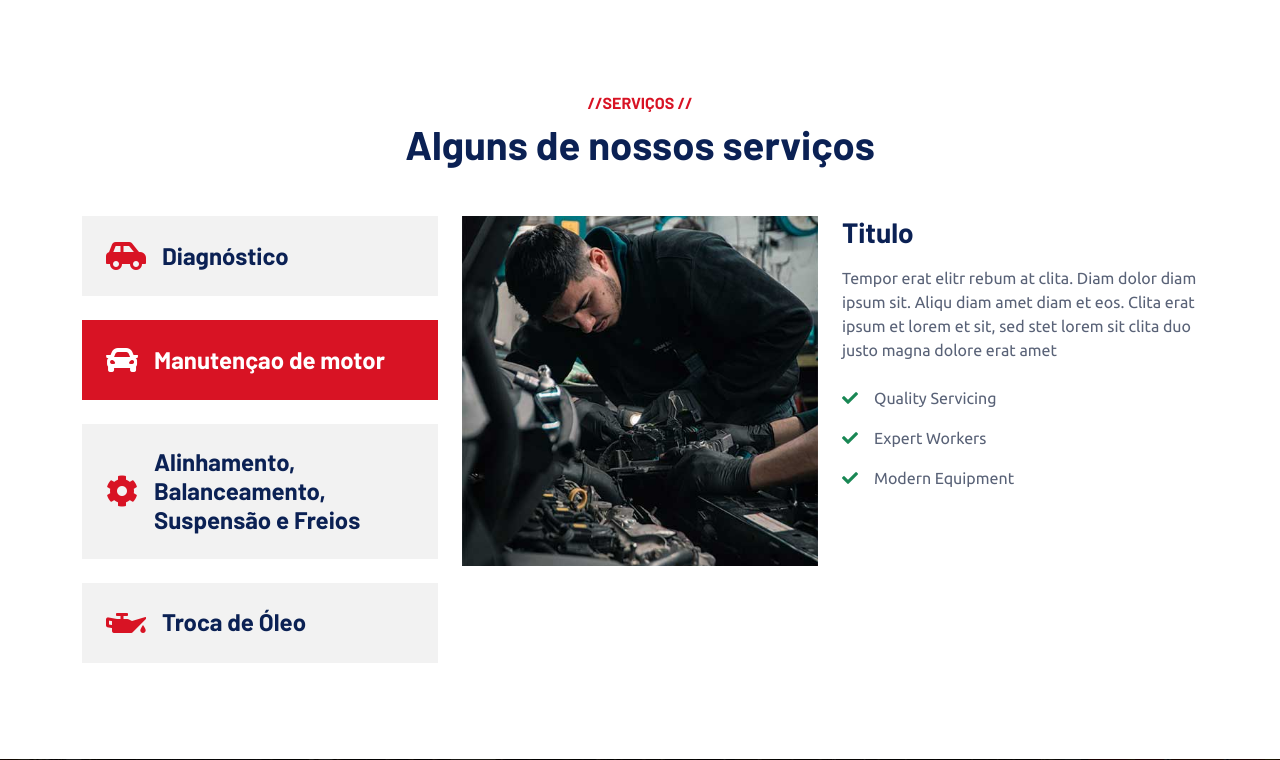
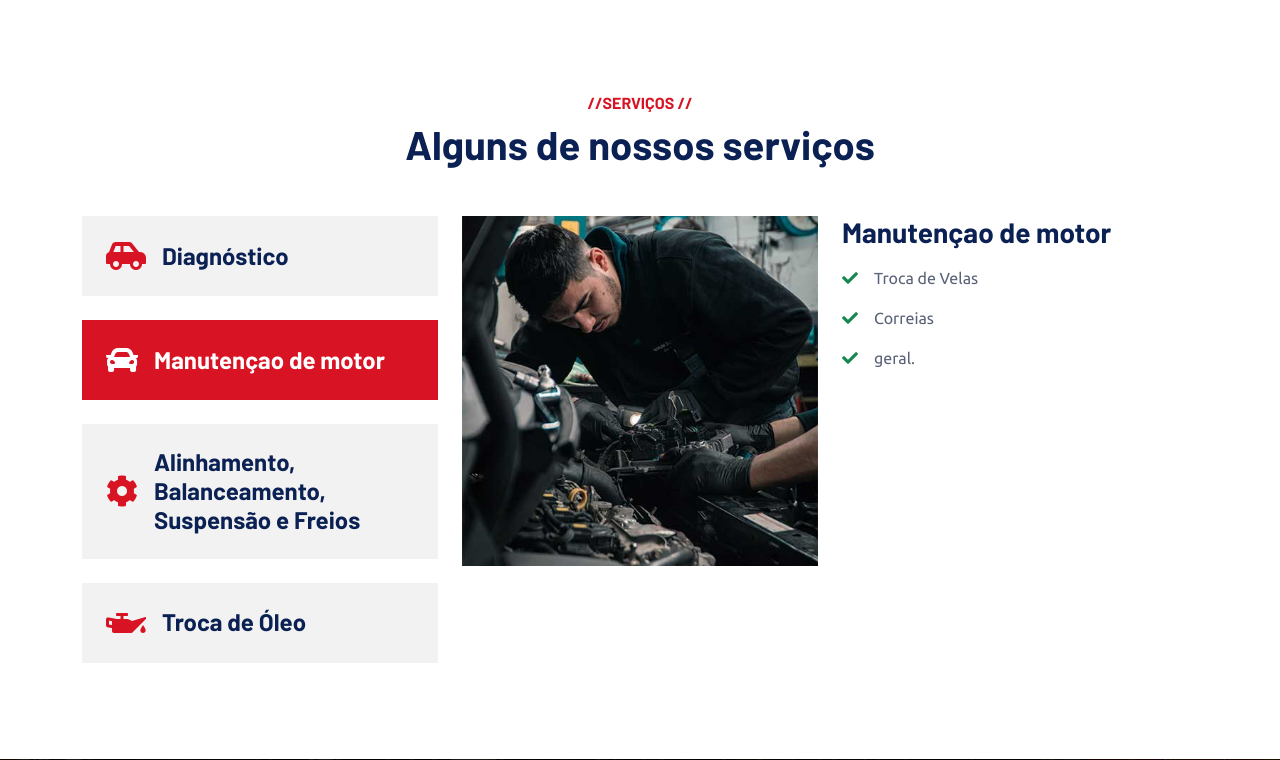
Before and after one commit to manautocenter/site, a plain HTML site: page index.html in a window 1280 px wide. Both pictures are taken after a click on the button "Manutençao de motor". Shown: the part 1243-2003 px from the top of the page. Drawn offline with nearby package versions, Linux system fonts and the light colour scheme.

Commit message:
Update index.html

```diff
--- a/index.html
+++ b/index.html
@@ -210,10 +210,10 @@
                         </div>
                                 </div>
                                 <div class="col-md-6">
-                                    <h3 class="mb-3">Titulo</h3>
+                                    <h3 class="mb-3">Diagnóstico</h3>
                                     <p class="mb-4">Tempor erat elitr rebum at clita. Diam dolor diam ipsum sit. Aliqu diam amet diam et eos. Clita erat ipsum et lorem et sit, sed stet lorem sit clita duo justo magna dolore erat amet</p>
-                                    <p><i class="fa fa-check text-success me-3"></i>Quality Servicing</p>
-                                    <p><i class="fa fa-check text-success me-3"></i>Expert Workers</p>
+                                    <p><i class="fa fa-check text-success me-3"></i>Check-up de mais de 50 itens.</p>
+                                    <p><i class="fa fa-check text-success me-3"></i>Revisão de Segurança</p>
                                     <p><i class="fa fa-check text-success me-3"></i>Modern Equipment</p>
 
                                 </div>
@@ -228,11 +228,10 @@
                                     </div>
                                 </div>
                                 <div class="col-md-6">
-                                    <h3 class="mb-3">Titulo</h3>
-                                    <p class="mb-4">Tempor erat elitr rebum at clita. Diam dolor diam ipsum sit. Aliqu diam amet diam et eos. Clita erat ipsum et lorem et sit, sed stet lorem sit clita duo justo magna dolore erat amet</p>
-                                    <p><i class="fa fa-check text-success me-3"></i>Quality Servicing</p>
-                                    <p><i class="fa fa-check text-success me-3"></i>Expert Workers</p>
-                                    <p><i class="fa fa-check text-success me-3"></i>Modern Equipment</p>
+                                    <h3 class="mb-3">Manutençao de motor</h3>
+                                    <p><i class="fa fa-check text-success me-3"></i>Troca de Velas</p>
+                                    <p><i class="fa fa-check text-success me-3"></i>Correias</p>
+                                    <p><i class="fa fa-check text-success me-3"></i>geral.</p>
 
                                 </div>
                             </div>
@@ -246,11 +245,10 @@
                                     </div>
                                 </div>
                                 <div class="col-md-6">
-                                    <h3 class="mb-3">Titulo</h3>
-                                    <p class="mb-4">Tempor erat elitr rebum at clita. Diam dolor diam ipsum sit. Aliqu diam amet diam et eos. Clita erat ipsum et lorem et sit, sed stet lorem sit clita duo justo magna dolore erat amet</p>
-                                    <p><i class="fa fa-check text-success me-3"></i>Quality Servicing</p>
-                                    <p><i class="fa fa-check text-success me-3"></i>Expert Workers</p>
-                                    <p><i class="fa fa-check text-success me-3"></i>Modern Equipment</p>
+                                    <h3 class="mb-3">Alinhamento, Balanceamento, Suspensão e Freios</h3>
+                                    <p><i class="fa fa-check text-success me-3"></i>Alinhamento e Balanceamento de rodas.</p>
+                                    <p><i class="fa fa-check text-success me-3"></i>Troca de Amortecedores</p>
+                                    <p><i class="fa fa-check text-success me-3"></i>Montagem de Pneus</p>
 
                                 </div>
                             </div>
@@ -264,11 +262,10 @@
                                     </div>
                                 </div>
                                 <div class="col-md-6">
-                                    <h3 class="mb-3">Titulo</h3>
-                                    <p class="mb-4">Tempor erat elitr rebum at clita. Diam dolor diam ipsum sit. Aliqu diam amet diam et eos. Clita erat ipsum et lorem et sit, sed stet lorem sit clita duo justo magna dolore erat amet</p>
-                                    <p><i class="fa fa-check text-success me-3"></i>Quality Servicing</p>
-                                    <p><i class="fa fa-check text-success me-3"></i>Expert Workers</p>
-                                    <p><i class="fa fa-check text-success me-3"></i>Modern Equipment</p>
+                                    <h3 class="mb-3">Troca de Óleo</h3>
+                                    <p><i class="fa fa-check text-success me-3"></i>Troca de Óleo</p>
+                                    <p><i class="fa fa-check text-success me-3"></i>Filtro de Óleo</p>
+                                    <p><i class="fa fa-check text-success me-3"></i>Troca de Óleo câmbio automático</p>
 
                                 </div>
                             </div>
```
